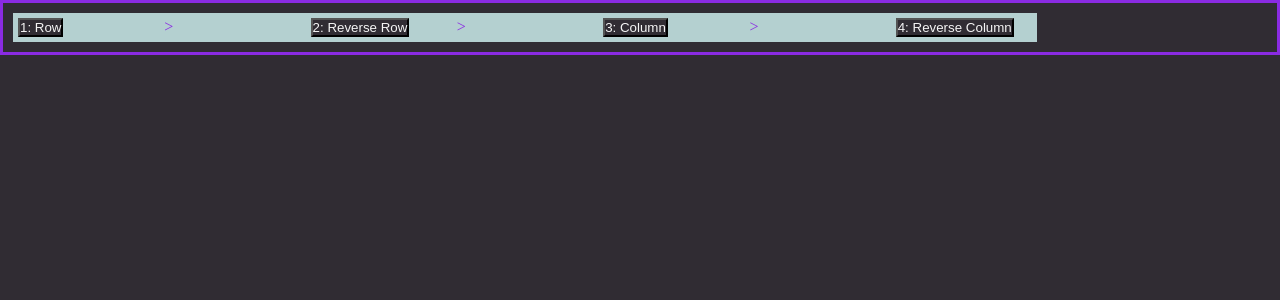
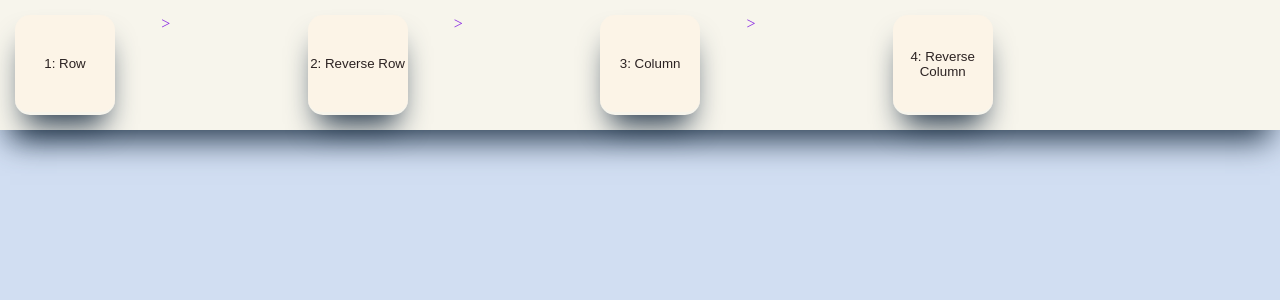
Before and after one commit to Sithistorian/FlexBox-Practice, a React app: page / in a window 1280 px wide. Shown: the top 300 px of the page. Built offline with nearby package versions, Linux system fonts and the light colour scheme.

Commit message:
Made changes to the CSS

```diff
--- a/public/styles.css
+++ b/public/styles.css
@@ -15,12 +15,34 @@ li {
 }
 
 button {
-  color: whitesmoke;
-  background-color: rgb(48, 44, 51);
+  height: 100px;
+  width: 100px;
+  border-radius: 15%;
+  color: rgb(43, 34, 34);
+  background-color: rgb(252, 244, 231);
+  border-right: 0;
+  border-left: 0;
+  border-top: 0;
+  border-bottom: 3px solid rgb(247, 245, 236);
+  box-shadow: rgb(38, 57, 77) 0px 20px 30px -10px;
+  transition: all 2s ease-out;
+}
+
+button:hover {
+  height: 100px;
+  width: 100px;
+  border-right: 0;
+  border-left: 0;
+  border-top: 0;
+  color: rgb(43, 34, 34);
+  background-color: rgb(252, 244, 231);
+  border-bottom: 3px solid rgb(193, 184, 160);
+  box-shadow: rgb(38, 57, 77) 0px 10px 15px -5px;
+  cursor: pointer;
 }
 
 body {
-  background-color: rgb(48, 44, 51);
+  background-color: rgb(209, 222, 242);
   color: whitesmoke;
 }
 
@@ -28,14 +50,15 @@ body {
 
 #directionForm {
   width: 100%;
-  border: 3px solid blueviolet;
+  background-color: rgb(247, 245, 236);
+  border: none;
   padding: 10px;
+  box-shadow: rgb(38, 57, 77) 0px 20px 30px -10px;
 }
 
 /* Flex-direction Row */
 
 #flexRow {
-  background-color: rgb(180, 208, 208);
   list-style-type: none;
   width: 80vw;
   display: inline-flex;
@@ -45,7 +68,6 @@ body {
 /* Flex-direction Row-Reverse */
 
 #flexRowReverse {
-  background-color: rgb(180, 208, 208);
   list-style-type: none;
   width: 80vw;
   display: inline-flex;
@@ -55,7 +77,6 @@ body {
 /* Flex-direction Column */
 
 #flexColumn {
-  background-color: rgb(180, 208, 208);
   list-style-type: none;
   width: 80vw;
   display: inline-flex;
@@ -65,8 +86,6 @@ body {
 /* Flex-direction Column-Reverse */
 
 #flexColumnReverse {
-  margin: auto;
-  background-color: rgb(180, 208, 208);
   list-style-type: none;
   width: 80vw;
   display: inline-flex;
```
